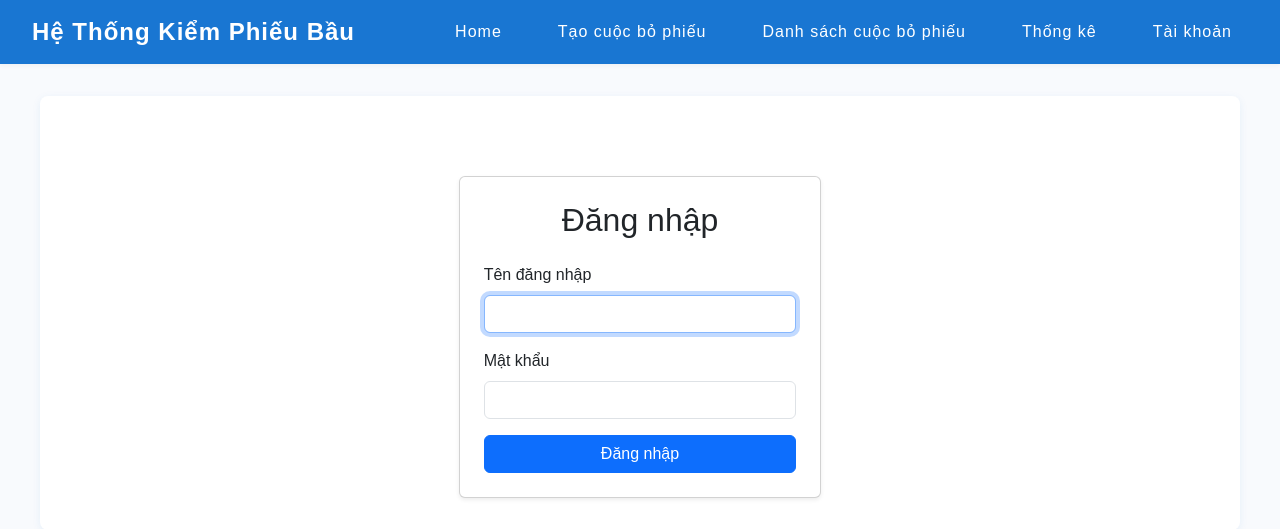
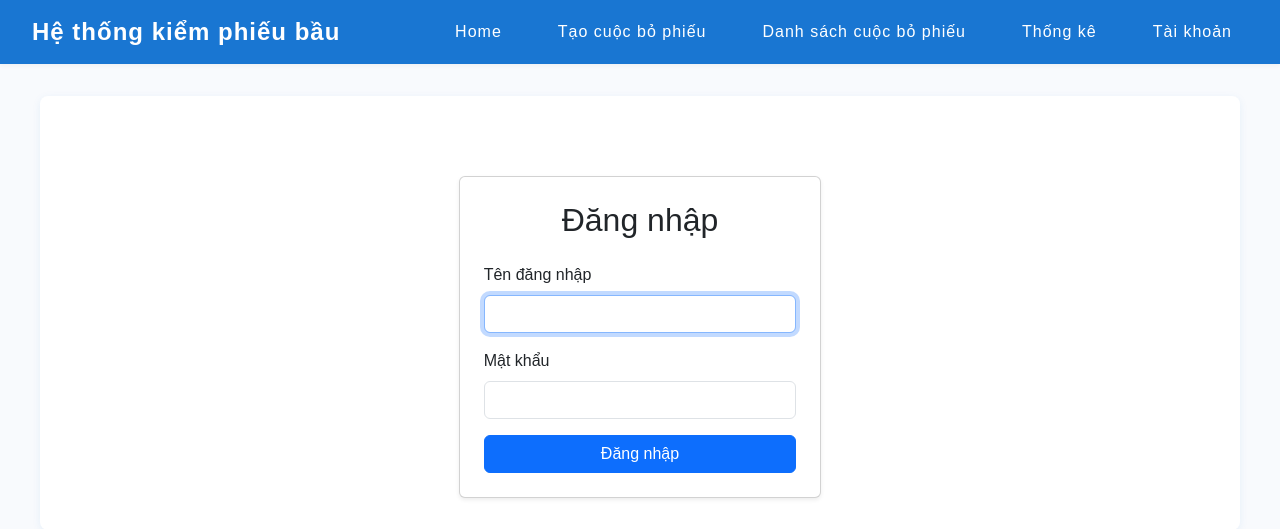
Before and after one commit to nghiaugust/ung_dung_kiem_phieu_bau, a Django app: a page that uses UDKPB/kiem_phieu_bau/quan_ly_phieu_bau/templates/quan_ly_phieu_bau/base.html in a window 1280 px wide. Shown: the top 529 px of the page. Run offline with Django 5.2, Linux system fonts and the light colour scheme.

Commit message:
update readme

```diff
--- a/UDKPB/kiem_phieu_bau/quan_ly_phieu_bau/templates/quan_ly_phieu_bau/base.html
+++ b/UDKPB/kiem_phieu_bau/quan_ly_phieu_bau/templates/quan_ly_phieu_bau/base.html
@@ -58,7 +58,7 @@
   </head>
   <body>
     <div class="header">
-      <div class="header-title">Hệ Thống Kiểm Phiếu Bầu</div>
+      <div class="header-title">Hệ thống kiểm phiếu bầu</div>
       <nav class="nav-menu">
         <a href="/" {% if request.path == '/' %}class="active"{% endif %}>Home</a>
         <a href="/tao_cuoc_bo_phieu/" {% if request.path == '/tao_cuoc_bo_phieu/' %}class="active"{% endif %}>Tạo cuộc bỏ phiếu</a>
```
Also changed, not shown: README.md.
